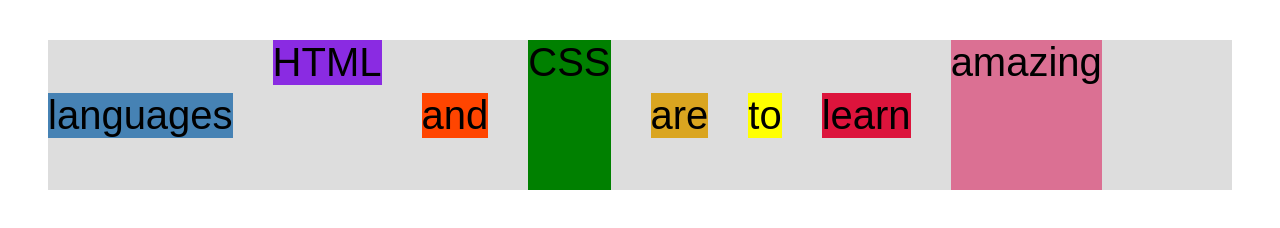
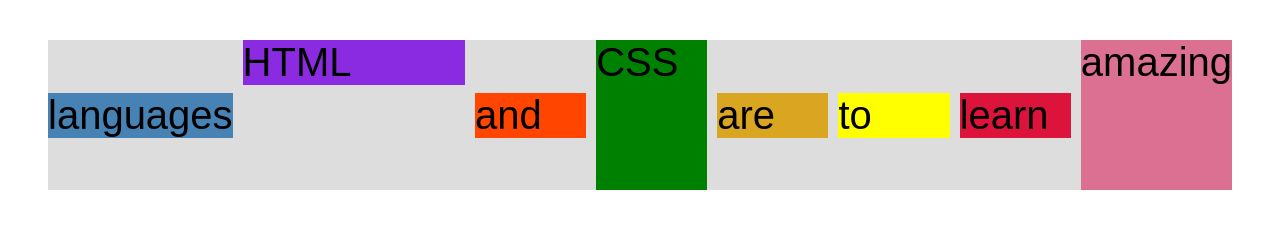
Before and after one commit to wakabibrian/HTML-and-CSS-Course-by-Jonas, a website: page 04-CSS-Layouts/flexbox.html in a window 1280 px wide. Drawn offline with Linux system fonts and the light colour scheme.

Commit message:
feat: Add The flex Property

```diff
--- a/04-CSS-Layouts/flexbox.html
+++ b/04-CSS-Layouts/flexbox.html
@@ -56,7 +56,7 @@
         /* justify-content: flex-end; */
 
         /* ==== Manually Creating space between flex items ==== */
-        gap: 40px;
+        gap: 10px;
       }
 
       /* === Manually creating space between the flex items - old way === */
@@ -64,10 +64,31 @@
         margin-right: 40px;
       } */
 
+      .el {
+        /* DEFAULTS:
+        flex-grow: 0;
+        flex-shrink: 1;
+        flex-basis: auto;
+        */
+
+        /* Adding width to flex items */
+        /* flex-basis: 200px; */
+        /* Remove the shrink inside the container */
+        /* flex-shrink: 0; */
+
+        /* shorthand property: grow shrink basis */
+        /* flex: 0 0 200px; */
+
+        /* Grow and fit the flex container */
+        /* flex-grow: 1; */
+        flex: 1;
+      }
+
       /* ===aligning one item=== */
       .el--1 {
         align-self: flex-start;
         /* order: 2; */
+        flex-grow: 2;
       }
 
       .el--5 {
```
